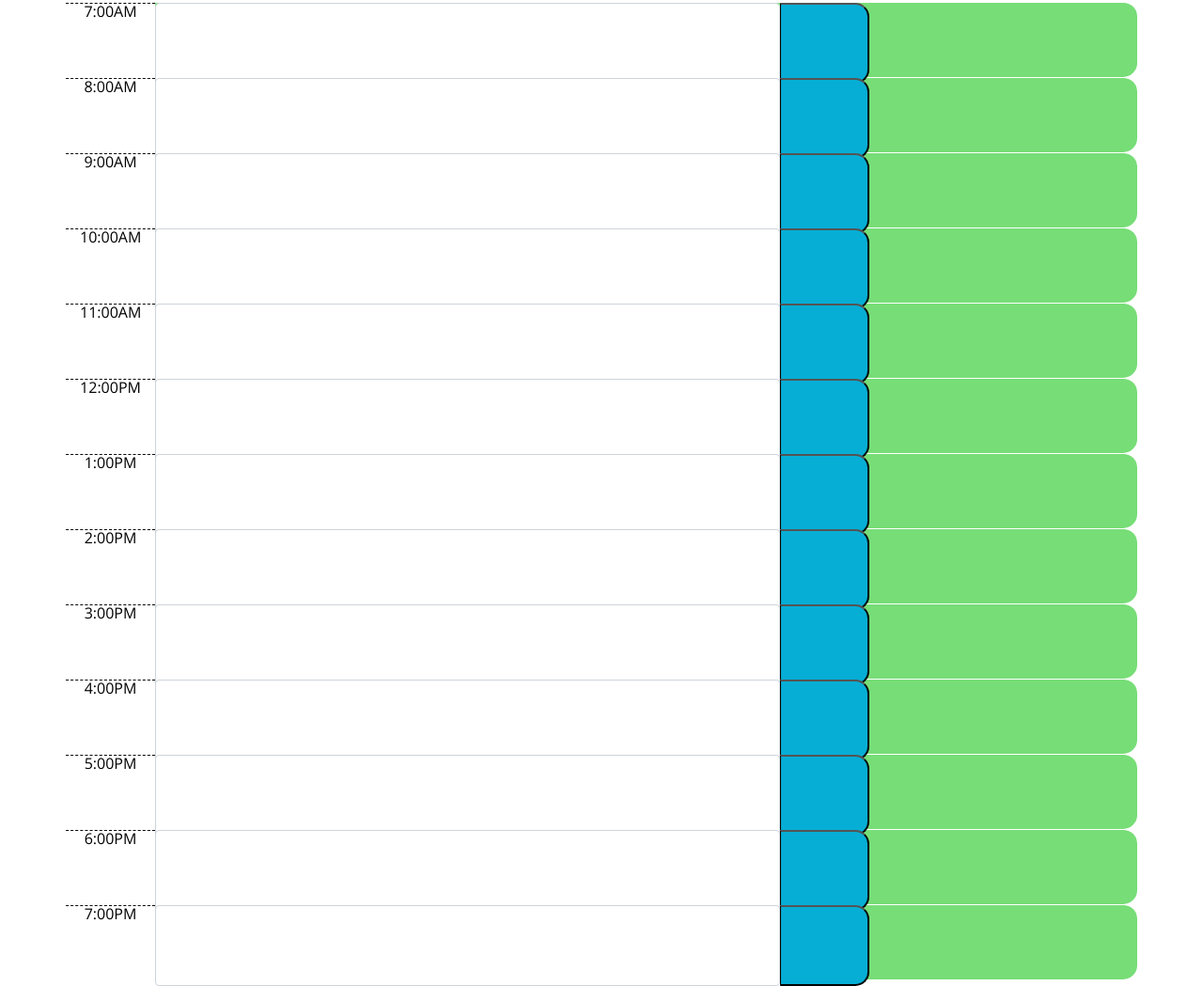
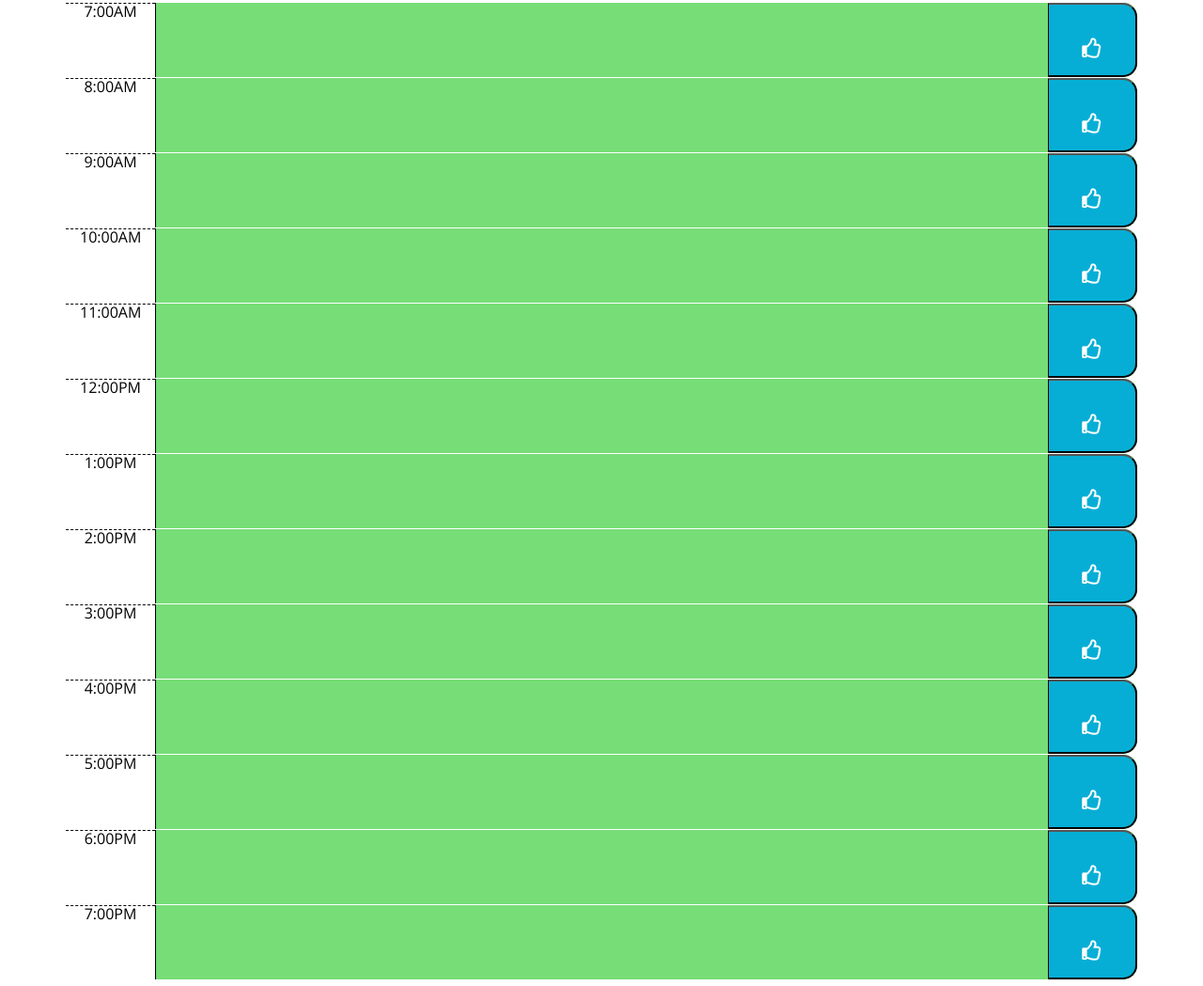
Before and after one commit to kdingman/calendar_assistant, a plain HTML site: page index.html in a window 1280 px wide. Shown: the part 334-1383 px from the top of the page at 94% size. Drawn offline with nearby package versions, Linux system fonts and the light colour scheme.

Commit message:
fixed time code html

```diff
--- a/index.html
+++ b/index.html
@@ -33,118 +33,118 @@
 
       <!--7AM Timeblock-->
       <div id="7" class="row time-block">
-        <div class="col-1 hour">7:00AM</div>
-        <textarea id="7-text" rows="3" class="form-control description col-7 col-xs-1"></textarea>
-        <button class="col-1 saveBtn d-flex justify-content-center align-items-center">
-          <span class="oi oi-lock-locked"></span>
+        <div class="hour col col-md-1" id="hour1">7:00AM</div>
+          <textarea id="7"  class="description col-md-10" class="hour"></textarea>
+          <button type="button" class="saveBtn col-md-1">
+            <i class="far fa-thumbs-up fa-lg"></i>
           </button>
         </div>
 
         <!--8AM Timeblock-->
         <div id="8" class="row time-block">
-        <div class="col-1 hour">8:00AM</div>
-        <textarea id="8-text" rows="3" class="form-control description col-7 col-xs-1"></textarea>
-        <button class="col-1 saveBtn d-flex justify-content-center align-items-center">
-          <span class="oi oi-lock-locked"></span>
+          <div class="hour col col-md-1" id="hour2">8:00AM</div>
+          <textarea id="8" class="description col-md-10"></textarea>
+          <button type="button" class="saveBtn col-md-1">
+            <i class="far fa-thumbs-up fa-lg"></i>
           </button>
         </div>
 
         <!--9AM Timeblock-->
         <div id="9" class="row time-block">
-        <div class="col-1 hour">9:00AM</div>
-        <textarea id="9-text" rows="3" class="form-control description col-7 col-xs-1"></textarea>
-        <button class="col-1 saveBtn d-flex justify-content-center align-items-center">
-          <span class="oi oi-lock-locked"></span>
+          <div class="hour col col-md-1" id="hour3">9:00AM</div>
+          <textarea id="9" class="description col-md-10"></textarea>
+          <button type="button" class="saveBtn col-md-1">
+            <i class="far fa-thumbs-up fa-lg"></i>
           </button>
         </div>
 
         <!--10AM Timeblock-->
         <div id="10" class="row time-block">
-        <div class="col-1 hour">10:00AM</div>
-        <textarea id="10-text" rows="3" class="form-control description col-7 col-xs-1"></textarea>
-        <button class="col-1 saveBtn d-flex justify-content-center align-items-center">
-          <span class="oi oi-lock-locked"></span>
+          <div class="hour col col-md-1" id="hour4">10:00AM</div>
+          <textarea id="10" class="description col-md-10"></textarea>
+          <button type="button" class="saveBtn col-md-1">
+            <i class="far fa-thumbs-up fa-lg"></i>
           </button>
         </div>
 
         <!--11AM Timeblock-->
         <div id="11" class="row time-block">
-        <div class="col-1 hour">11:00AM</div>
-        <textarea id="11-text" rows="3" class="form-control description col-7 col-xs-1"></textarea>
-        <button class="col-1 saveBtn d-flex justify-content-center align-items-center">
-          <span class="oi oi-lock-locked"></span>
+          <div class="hour col col-md-1" id="hour5">11:00AM</div>
+          <textarea id="11" class="description col-md-10"></textarea>
+          <button type="button" class="saveBtn col-md-1">
+            <i class="far fa-thumbs-up fa-lg"></i>
           </button>
         </div>
 
         <!--12PM Timeblock-->
         <div id="12" class="row time-block">
-        <div class="col-1 hour">12:00PM</div>
-        <textarea id="12-text" rows="3" class="form-control description col-7 col-xs-1"></textarea>
-        <button class="col-1 saveBtn d-flex justify-content-center align-items-center">
-          <span class="oi oi-lock-locked"></span>
+          <div class="hour col col-md-1" id="hour6">12:00PM</div>
+          <textarea id="12" class="description col-md-10"></textarea>
+          <button type="button" class="saveBtn col-md-1">
+            <i class="far fa-thumbs-up fa-lg"></i>
           </button>
         </div>
 
         <!--1PM Timeblock-->
         <div id="13" class="row time-block">
-        <div class="col-1 hour">1:00PM</div>
-        <textarea id="13-text" rows="3" class="form-control description col-7 col-xs-1"></textarea>
-        <button class="col-1 saveBtn d-flex justify-content-center align-items-center">
-          <span class="oi oi-lock-locked"></span>
+          <div class="hour col col-md-1" id="hour7">1:00PM</div>
+          <textarea id="13" class="description col-md-10"></textarea>
+          <button type="button" class="saveBtn col-md-1">
+            <i class="far fa-thumbs-up fa-lg"></i>
           </button>
         </div>
 
         <!--2PM Timeblock-->
         <div id="14" class="row time-block">
-        <div class="col-1 hour">2:00PM</div>
-        <textarea id="14-text" rows="3" class="form-control description col-7 col-xs-1"></textarea>
-        <button class="col-1 saveBtn d-flex justify-content-center align-items-center">
-          <span class="oi oi-lock-locked"></span>
+          <div class="hour col col-md-1" id="hour8">2:00PM</div>
+          <textarea id="14" class="description col-md-10"></textarea>
+          <button type="button" class="saveBtn col-md-1">
+            <i class="far fa-thumbs-up fa-lg"></i>
           </button>
         </div>
 
         <!--3PM Timeblock-->
         <div id="15" class="row time-block">
-        <div class="col-1 hour">3:00PM</div>
-        <textarea id="15-text" rows="3" class="form-control description col-7 col-xs-1"></textarea>
-        <button class="col-1 saveBtn d-flex justify-content-center align-items-center">
-          <span class="oi oi-lock-locked"></span>
+          <div class="hour col col-md-1" id="hour9">3:00PM</div>
+          <textarea id="15" class="description col-md-10"></textarea>
+          <button type="button" class="saveBtn col-md-1">
+            <i class="far fa-thumbs-up fa-lg"></i>
           </button>
         </div>
 
         <!--4PM Timeblock-->
         <div id="16" class="row time-block">
-        <div class="col-1 hour">4:00PM</div>
-        <textarea id="16-text" rows="3" class="form-control description col-7 col-xs-1"></textarea>
-        <button class="col-1 saveBtn d-flex justify-content-center align-items-center">
-          <span class="oi oi-lock-locked"></span>
+          <div class="hour col col-md-1" id="hour10">4:00PM</div>
+          <textarea id="16" class="description col-md-10"></textarea>
+          <button type="button" class="saveBtn col-md-1">
+            <i class="far fa-thumbs-up fa-lg"></i>
           </button>
         </div>
 
         <!--5PM Timeblock-->
         <div id="17" class="row time-block">
-        <div class="col-1 hour">5:00PM</div>
-        <textarea id="17-text" rows="3" class="form-control description col-7 col-xs-1"></textarea>
-        <button class="col-1 saveBtn d-flex justify-content-center align-items-center">
-          <span class="oi oi-lock-locked"></span>
+          <div class="hour col col-md-1" id="hour11">5:00PM</div>
+          <textarea id="17" class="description col-md-10"></textarea>
+          <button type="button" class="saveBtn col-md-1">
+            <i class="far fa-thumbs-up fa-lg"></i>
           </button>
         </div>
 
         <!--6PM Timeblock-->
         <div id="18" class="row time-block">
-        <div class="col-1 hour">6:00PM</div>
-        <textarea id="18-text" rows="3" class="form-control description col-7 col-xs-1"></textarea>
-        <button class="col-1 saveBtn d-flex justify-content-center align-items-center">
-          <span class="oi oi-lock-locked"></span>
+          <div class="hour col col-md-1" id="hour12">6:00PM</div>
+          <textarea id="18" class="description col-md-10"></textarea>
+          <button type="button" class="saveBtn col-md-1">
+            <i class="far fa-thumbs-up fa-lg"></i>
           </button>
         </div>
 
         <!--7PM Timeblock-->
         <div id="19" class="row time-block">
-        <div class="col-1 hour">7:00PM</div>
-        <textarea id="19-text" rows="3" class="form-control description col-7 col-xs-1"></textarea>
-        <button class="col-1 saveBtn d-flex justify-content-center align-items-center">
-          <span class="oi oi-lock-locked"></span>
+          <div class="hour col col-md-1" id="hour13">7:00PM</div>
+          <textarea id="19" class="description col-md-10"></textarea>
+          <button type="button" class="saveBtn col-md-1">
+            <i class="far fa-thumbs-up fa-lg"></i>
           </button>
         </div>
       </div>
```
Lines whose indentation alone changed are shown as unchanged.
